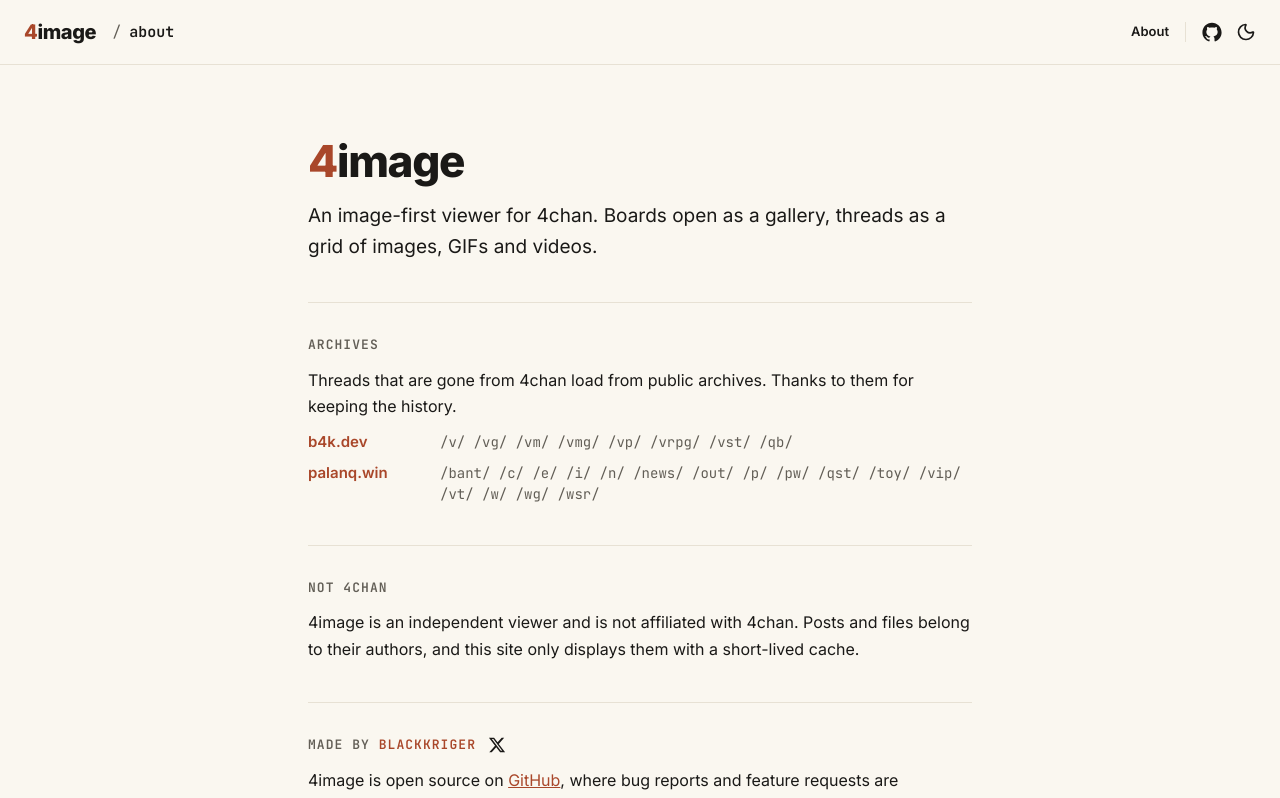
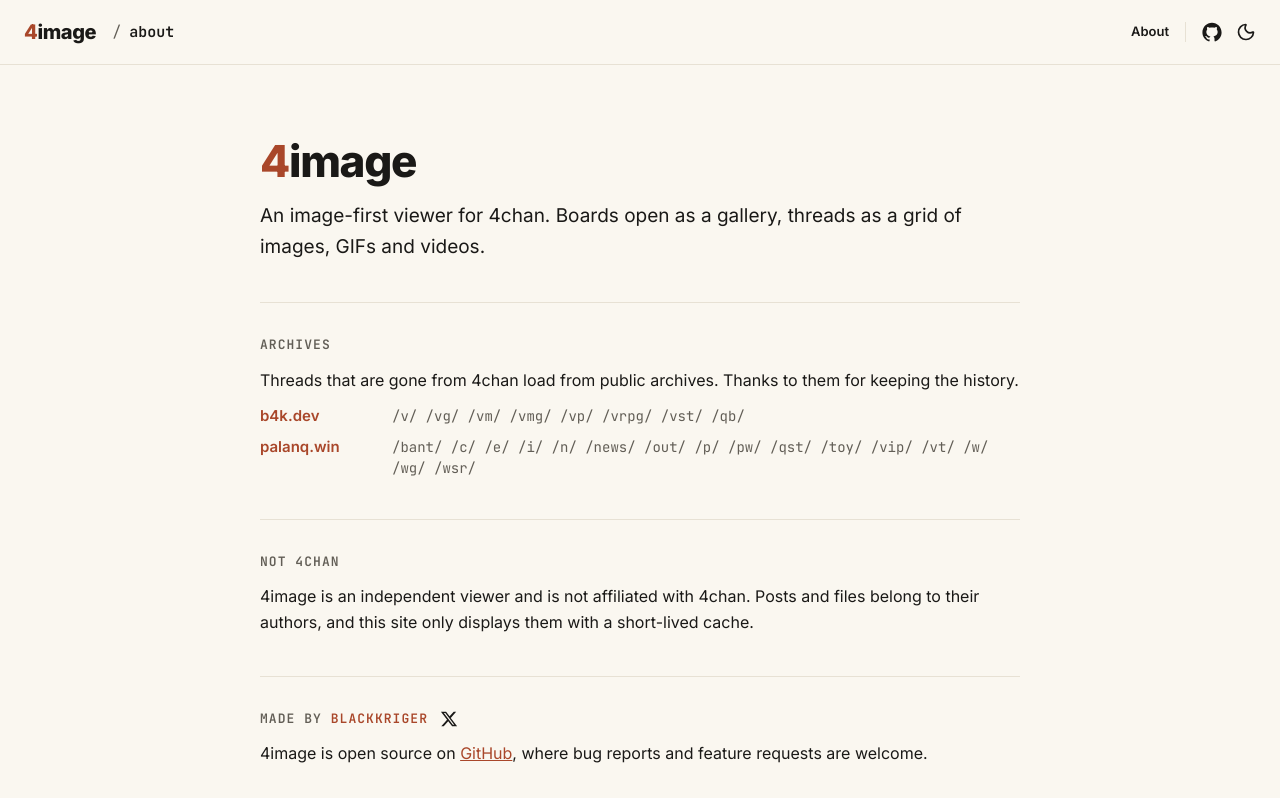
Before and after one commit to blackkriger/4image, a Vue app: page /about in a window 1280 px wide. Shown: the top 798 px of the page. Built offline with nearby package versions, Linux system fonts and the light colour scheme.

Commit message:
Fix About page width

```diff
--- a/src/styles/app.css
+++ b/src/styles/app.css
@@ -327,7 +327,7 @@ button {
 }
 
 .about {
-  max-width: 712px;
+  max-width: 808px;
   padding-top: 72px;
   padding-bottom: 96px;
   display: flex;
```
